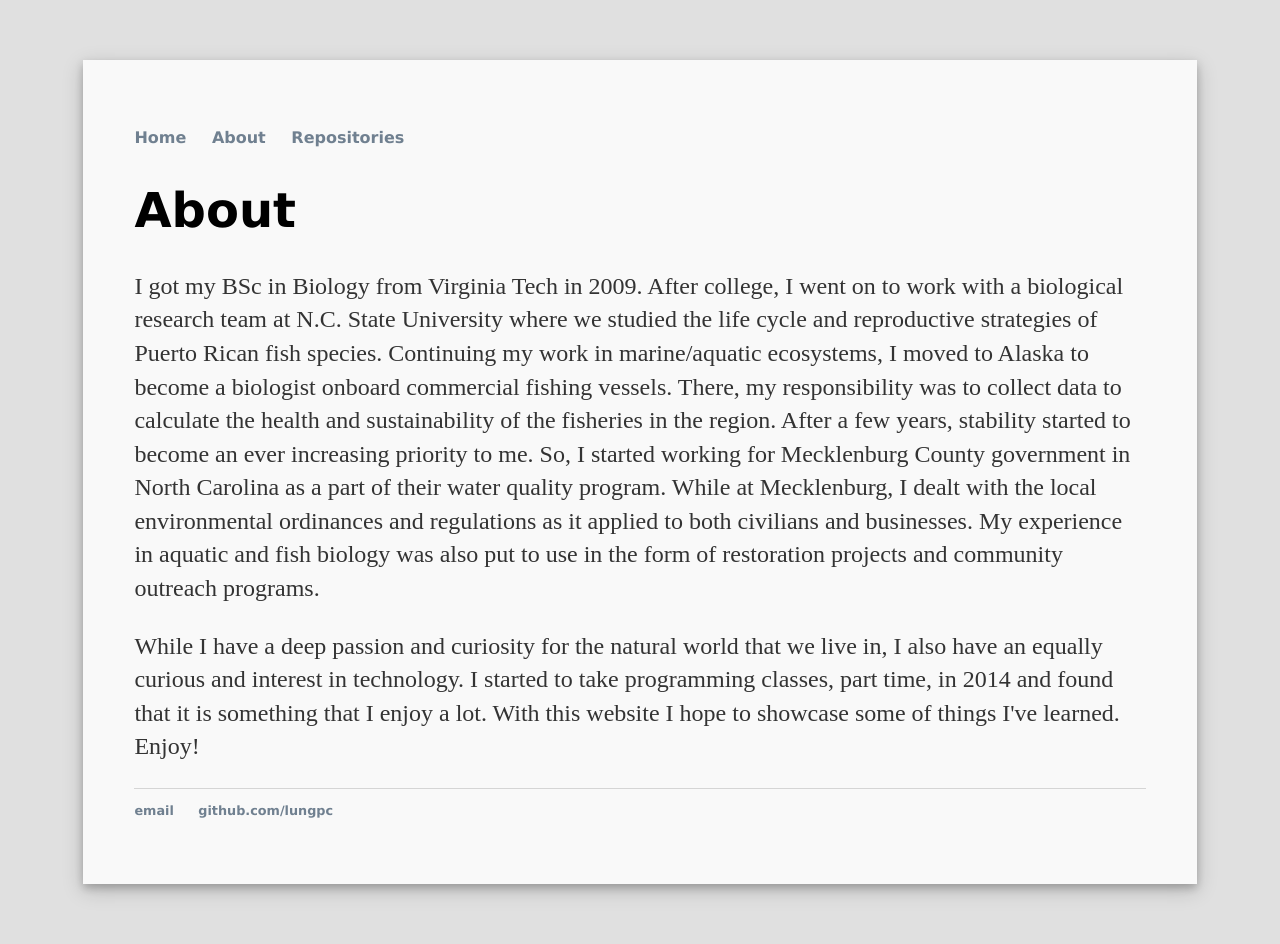
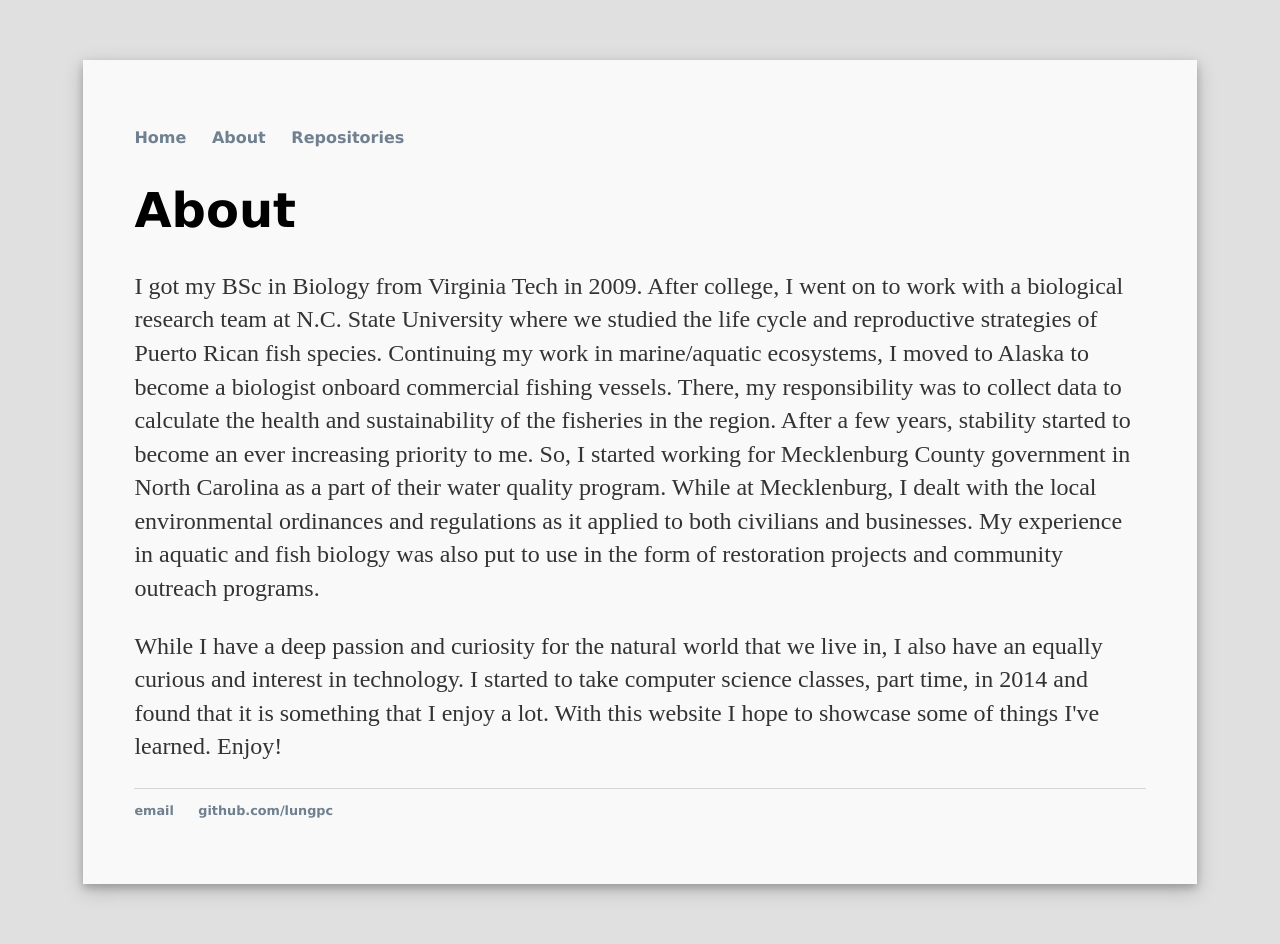
Before and after one commit to lungpc/lungpc.github.io, a Jekyll site: the page built from about/index.html, in a window 1280 px wide. Built offline with Jekyll 4.4.1, drawn with Linux system fonts in a browser that asks for light colours.

Commit message:
Update index.html

```diff
--- a/about/index.html
+++ b/about/index.html
@@ -15,6 +15,6 @@ title: About Philip Lung
   community outreach programs.</p>
 
   <p>While I have a deep passion and curiosity for the natural world that we live in, I also have an equally curious and interest in
-  technology. I started to take programming classes, part time, in 2014 and found that it is something that I enjoy a lot. With this
+  technology. I started to take computer science classes, part time, in 2014 and found that it is something that I enjoy a lot. With this
   website I hope to showcase some of things I've learned. Enjoy!</p>
 </div>
```
